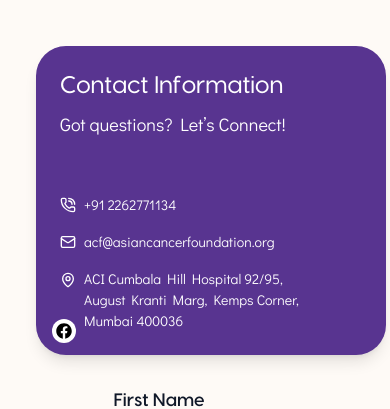
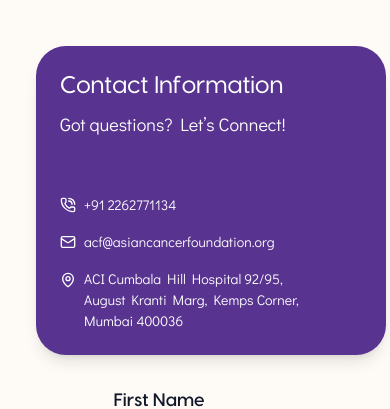
Before and after one commit to ArnavKh/AsianCancerFoundation, a React (Vite) app in the folder Frontend/: page /contactus in a window 390 px wide. Shown: the part 355-764 px from the top of the page. Built offline with nearby package versions, Linux system fonts and the light colour scheme.

Commit message:
Fixed contact us

```diff
--- a/Frontend/src/pages/ContactUs/ContactUs.jsx
+++ b/Frontend/src/pages/ContactUs/ContactUs.jsx
@@ -5,7 +5,7 @@ import { FaFacebook } from "react-icons/fa";
 
 const ContactUs = () => {
   return (
-    <div className="bg-[#fefaf6] text-gray-900 md:pb-10">
+    <div className="bg-[#fefaf6] text-gray-900 md:pb-10 overflow-x-hidden">
       {/* Header Section */}
       <div className="relative">
         <img
@@ -24,7 +24,7 @@ const ContactUs = () => {
       <div className="container mx-4 md:mx-20 grid grid-cols-1 md:grid-cols-2 gap-8 py-12">
         {/* Contact Information */}
         <div className="relative bg-[#583490] text-white rounded-[30px] p-6 md:p-8 shadow-lg overflow-hidden
-                        max-w-full md:max-w-[480px] mx-auto md:mx-0 w-[350px]">
+                        w-full max-w-[350px] md:max-w-[480px] mx-auto md:mx-0">
           {/* Content */}
           <h2 className="text-2xl font-visby font-medium mb-2">Contact Information</h2>
           <p className="mb-4 md:mb-8 font-didact text-lg">Got questions? Let’s Connect!</p>
@@ -50,12 +50,12 @@ const ContactUs = () => {
             </li>
           </ul>
 
-          {/* Facebook icon at bottom-left */}
-          <div className="absolute bottom-3 left-4 bg-white rounded-full p-1">
+          {/* Facebook icon at bottom-left (hidden on mobile) */}
+          <div className="absolute bottom-3 left-4 bg-white rounded-full p-1 sm:block hidden">
             <FaFacebook className="text-black w-4 h-4" />
           </div>
 
-          {/* Decorative circles bottom-right */}
+          {/* Decorative circles bottom-right (hidden on mobile) */}
           <div className="absolute bottom-[-40px] right-[-20px] w-40 h-40 bg-[#4B1B95] rounded-full opacity-90 hidden sm:block"></div>
           <div className="absolute bottom-20 right-3 w-20 h-20 bg-[#FFFF]/40 rounded-full opacity-80 hidden sm:block"></div>
         </div>
@@ -156,6 +156,7 @@ const ContactUs = () => {
         </form>
       </div>
 
+      {/* Donation Section */}
       <section className="p-6 md:p-10 mx-4 md:mx-20 pb-12 bg-[#583490] text-white rounded-[30px] mt-5 md:mt-25 mb-10">
         <h3 className="text-lg md:text-3xl text-[#D2635D] font-semibold mb-6 font-visby text-center md:text-left">
           Help us save lives. Donate or partner today.
@@ -176,21 +177,15 @@ const ContactUs = () => {
                   </td>
                 </tr>
                 <tr>
-                  <td className="py-2 px-3 font-medium border border-gray-300">
-                    Account No
-                  </td>
+                  <td className="py-2 px-3 font-medium border border-gray-300">Account No</td>
                   <td className="py-2 px-3 border border-gray-300">00802560000419</td>
                 </tr>
                 <tr>
-                  <td className="py-2 px-3 font-medium border border-gray-300">
-                    Account Type
-                  </td>
+                  <td className="py-2 px-3 font-medium border border-gray-300">Account Type</td>
                   <td className="py-2 px-3 border border-gray-300">Current</td>
                 </tr>
                 <tr>
-                  <td className="py-2 px-3 font-medium border border-gray-300">
-                    Bank Name
-                  </td>
+                  <td className="py-2 px-3 font-medium border border-gray-300">Bank Name</td>
                   <td className="py-2 px-3 border border-gray-300">HDFC Bank</td>
                 </tr>
                 <tr>
@@ -244,6 +239,7 @@ const ContactUs = () => {
         </div>
       </section>
 
+      {/* Why Give Section */}
       <section className="mx-4 md:mx-20 py-12 pb-20">
         <h2 className="text-2xl md:text-4xl font-bold mb-6 text-[#D2635D] font-visby text-center md:text-left">
           Why Give to Asian Cancer Foundation?
```
